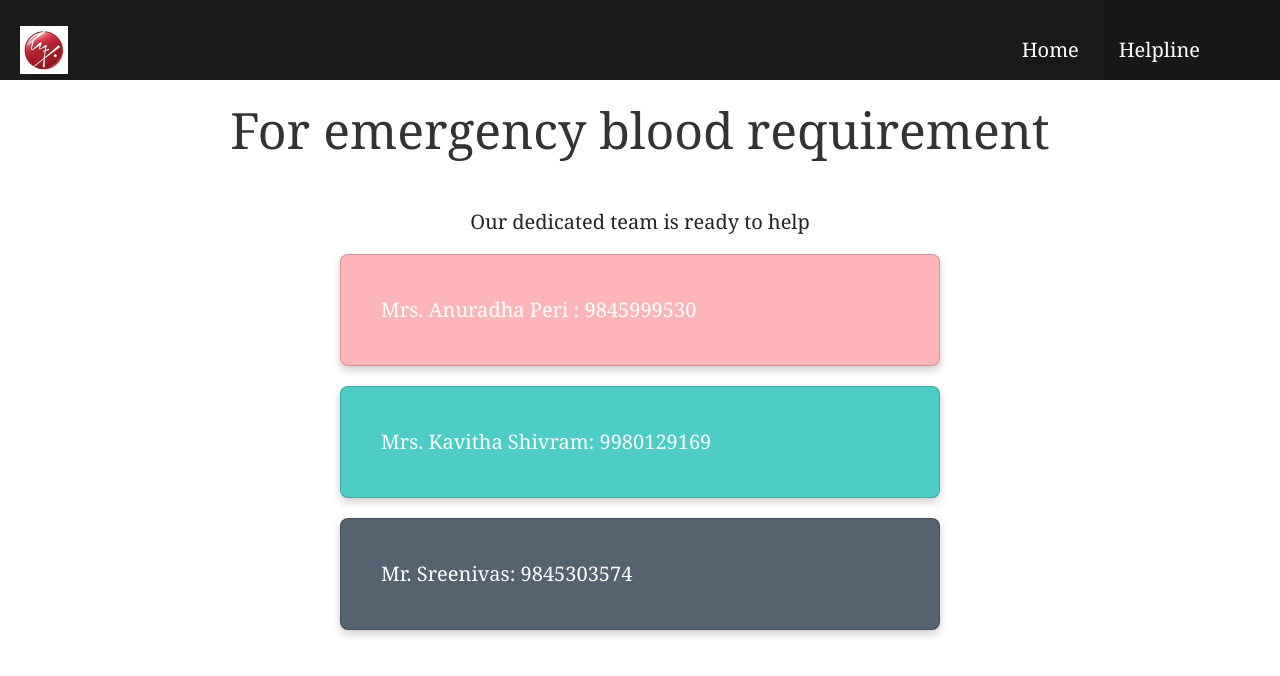
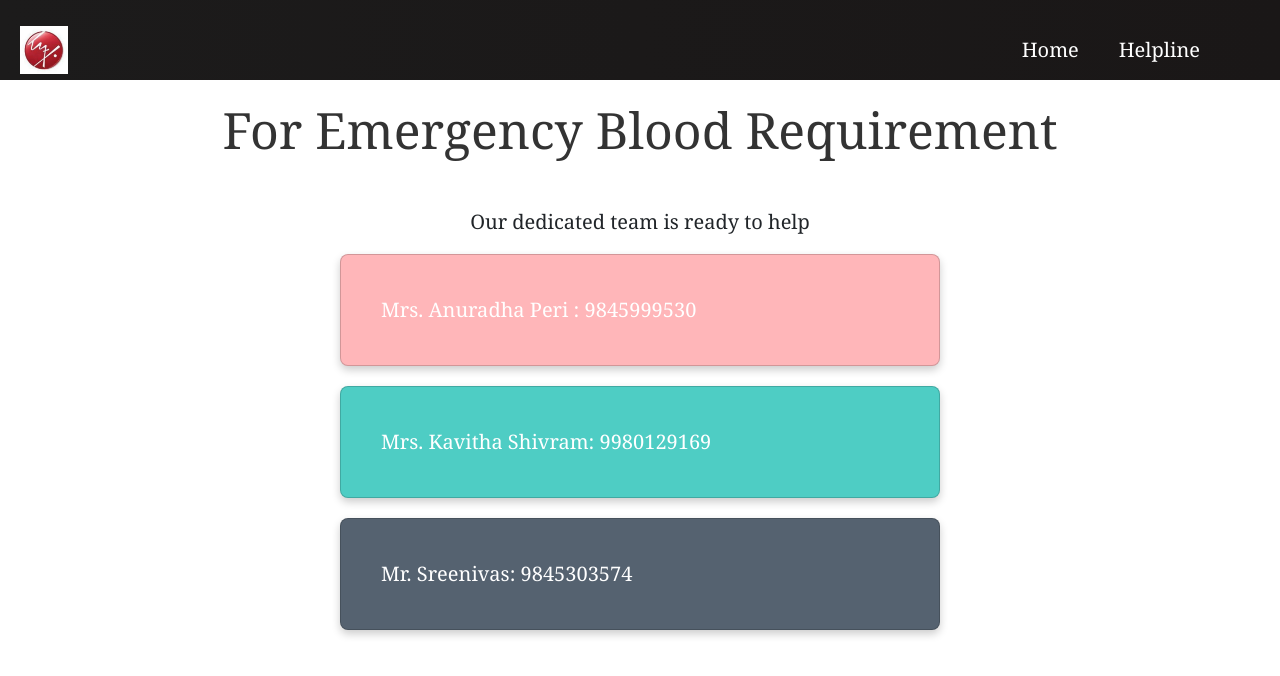
Before and after one commit to Smriti-ELigar/newsletternew, a React (Vite) app: page /helpline in a window 1280 px wide. Shown: the top 676 px of the page. Built offline with nearby package versions, Linux system fonts and the light colour scheme.

Commit message:
made helpline  changes

```diff
--- a/src/components/Helpline.jsx
+++ b/src/components/Helpline.jsx
@@ -18,7 +18,7 @@ const Helpline = () => {
   return (
     <div className="about">
       <h1>
-      For emergency blood requirement</h1>
+      For Emergency Blood Requirement</h1>
       <div className="aboutBottom-b">
       <div className="textContent-b">
       <h3>Our dedicated team is ready to help </h3>
```
